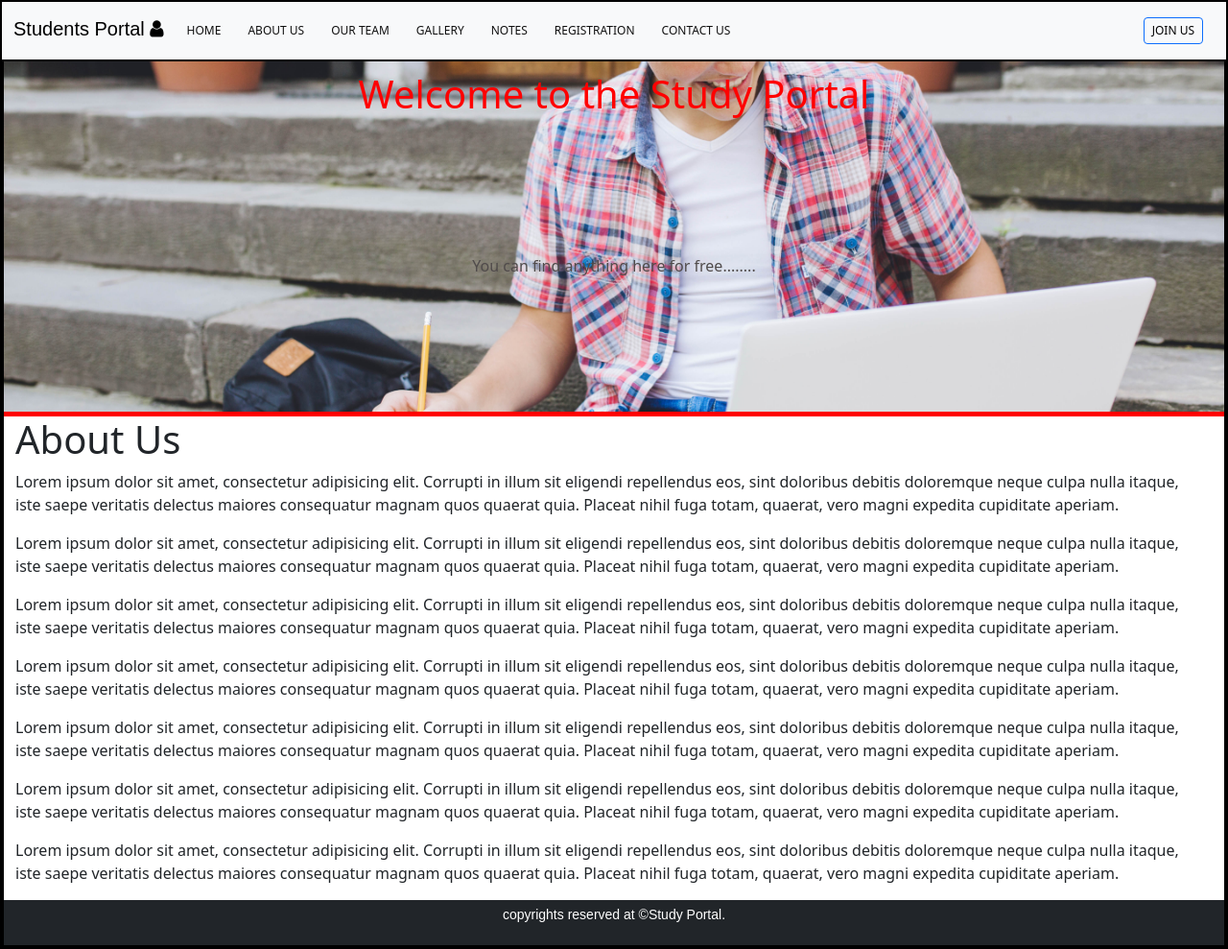
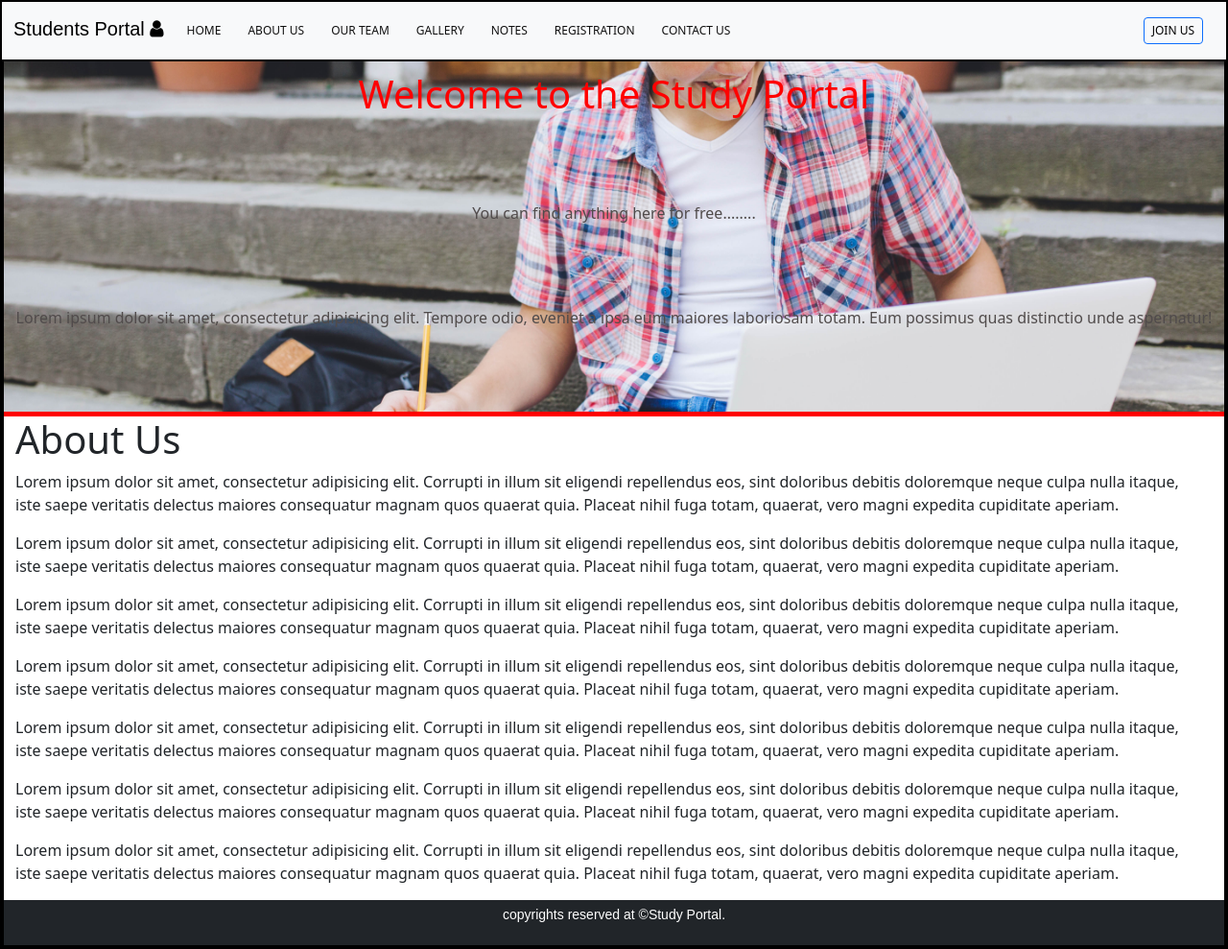
Before and after one commit to webdevavi96/myproject, a Django app: page /about/ in a window 1280 px wide. Shown: the whole page at 96% size. Run offline with Django 5.2, Linux system fonts and the light colour scheme; some web fonts are replaced.

Commit message:
update index.html

```diff
--- a/General/templates/index.html
+++ b/General/templates/index.html
@@ -60,6 +60,7 @@
     <section id="home" class="row">
       <h1>Welcome to the Study Portal</h1>
       <p>You can find anything here for free........</p>
+      <p>Lorem ipsum dolor sit amet, consectetur adipisicing elit. Tempore odio, eveniet a ipsa eum maiores laboriosam totam. Eum possimus quas distinctio unde aspernatur!</p>
     </section>
 
     <section class="row">
```
